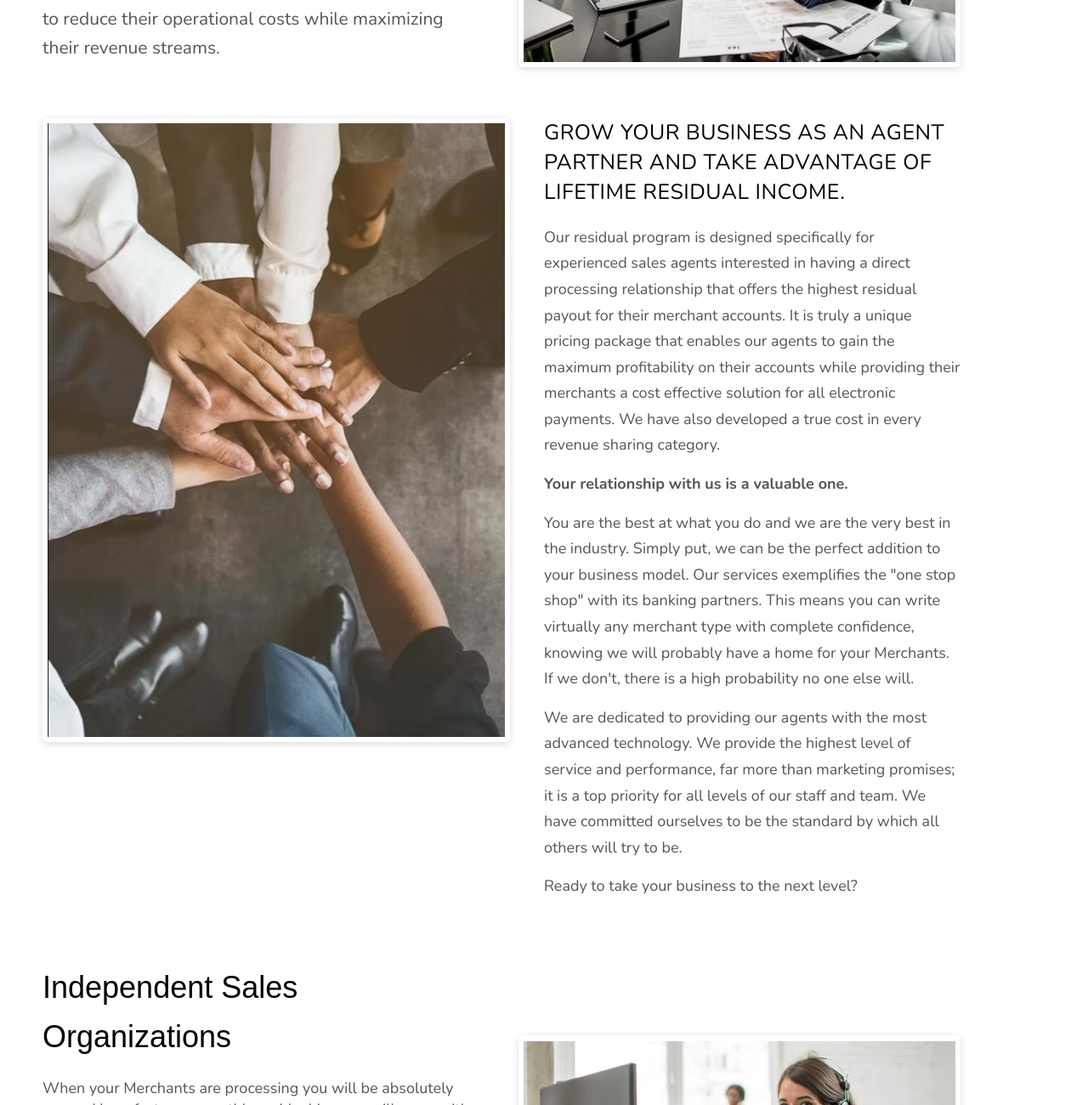
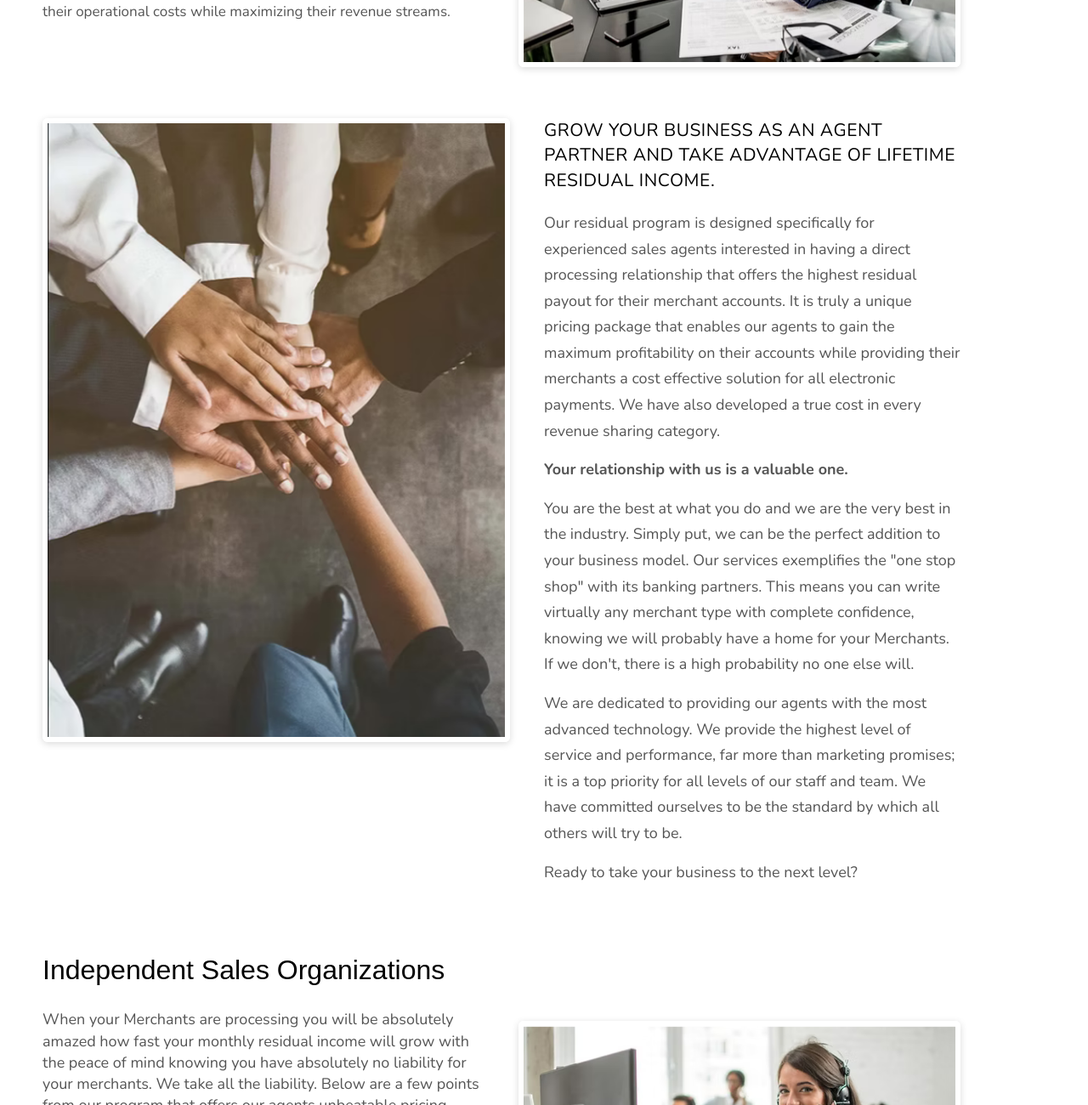
Before and after one commit to AbdullWasay/AgentProgram, a plain HTML site: page index.html in a window 1280 px wide. Shown: the part 320-1620 px from the top of the page at 85% size. Drawn offline with nearby package versions, Linux system fonts and the light colour scheme.

Commit message:
Update index.html

```diff
--- a/index.html
+++ b/index.html
@@ -52,7 +52,7 @@
         }
 
         .header-content p {
-            font-size: 21px;
+            font-size: 17px;
             color: #555;
                font-family: "Nunito", sans-serif;
             line-height: 1.6;
@@ -97,7 +97,7 @@
         }
 
         .content-text h2 {
-            font-size: 25px;
+            font-size: 21px;
             color: #000;
             margin-bottom: 20px;
 
@@ -129,7 +129,7 @@
         }
 
         .iso-content h2 {
-            font-size: 36px;
+            font-size: 32px;
 font-weight: 300;
             color: #000;
             margin-bottom: 20px;
@@ -165,6 +165,7 @@ font-weight: 300;
             height: auto;
             display: block;
             margin-top:85px;
+            margin-bottom:50px;
              border: 6px solid #fff;
     border-radius: 6px;
     box-shadow: 0 2px 8px rgba(0,0,0,0.15);
@@ -194,6 +195,7 @@ font-weight: 300;
         .form-section {
 background-color: #f5f5f5;
             padding: 40px;
+
             border-radius: 8px;
             box-shadow: 0 2px 4px rgba(0,0,0,0.05);
         }
```
